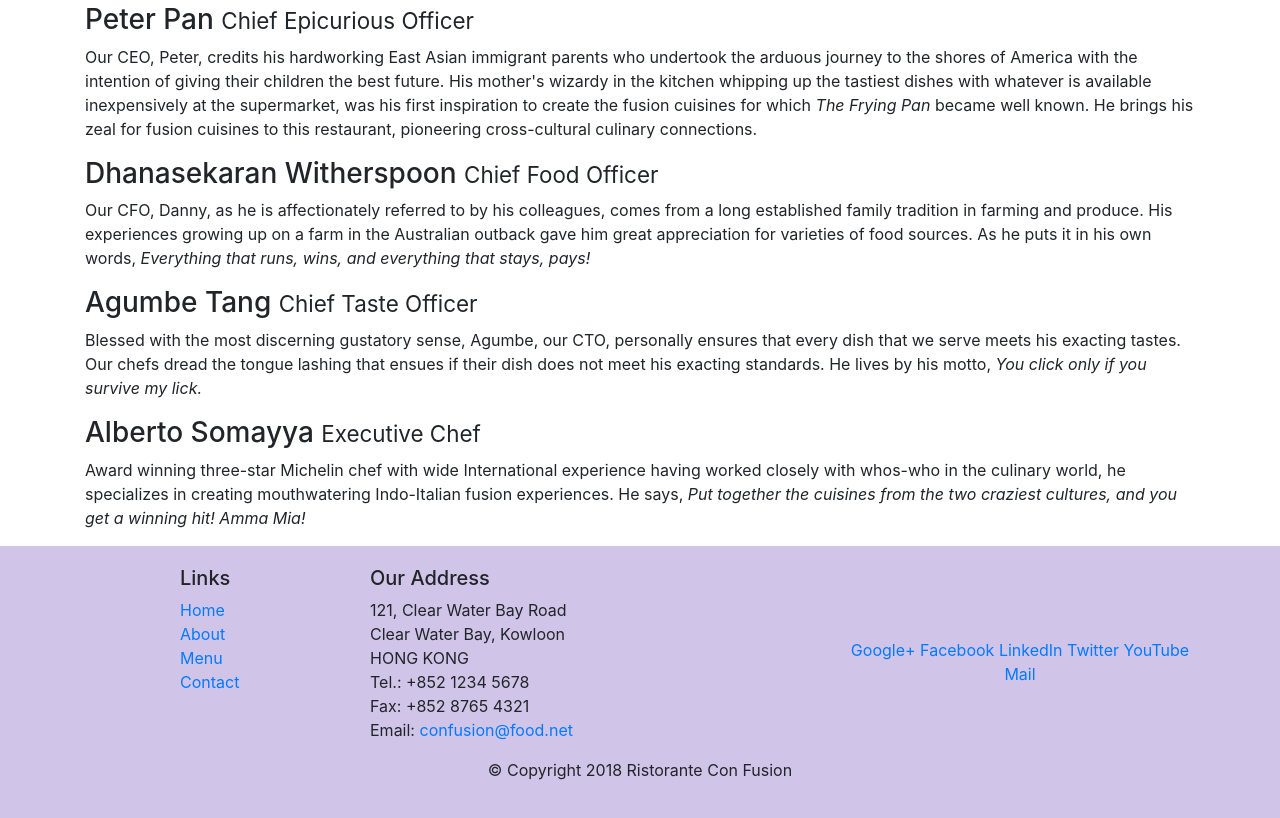
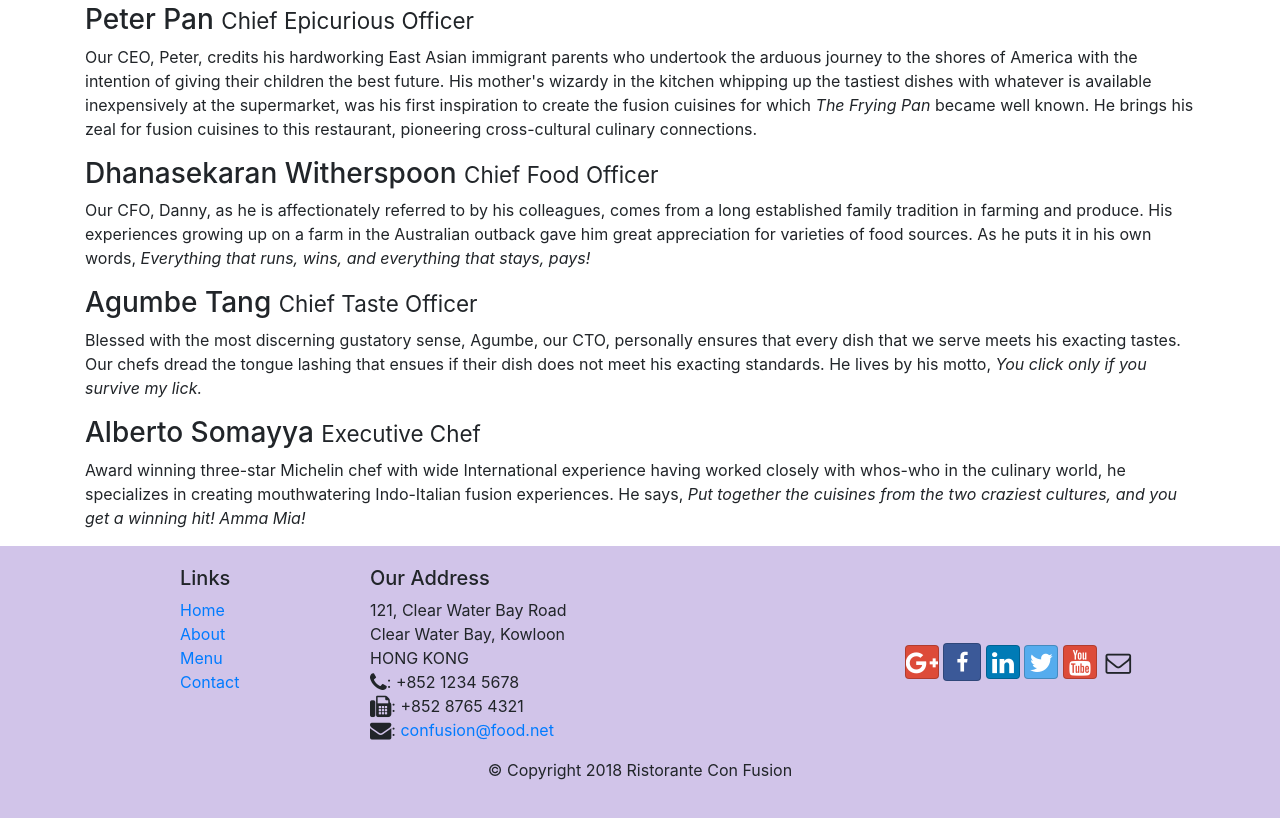
Before and after one commit to bhuwan1998/web-dev-course, a website: page aboutus.html in a window 1280 px wide. Shown: the part 775-1593 px from the top of the page. Drawn offline with nearby package versions, Linux system fonts and the light colour scheme.

Commit message:
Icon fonts

```diff
--- a/aboutus.html
+++ b/aboutus.html
@@ -7,7 +7,14 @@
     <meta http-equiv="x-ua-compatible" content="ie=edge">
     <!-- Bootstrap CSS -->
     <link rel="stylesheet" href="node_modules/bootstrap/dist/css/bootstrap.min.css">
+    <link rel="stylesheet" href="node_modules/font-awesome/css/font-awesome.min.css">
+    <link rel="stylesheet" href="node_modules/bootstrap-social/bootstrap-social.css">
     <link rel="stylesheet" href="css/styles.css">
+
+    <link rel="shortcut icon" href="#" />
+
+
+
 
 
     <title>Ristorante Con Fusion: About Us</title>
@@ -29,11 +36,11 @@
                 <!--right margin should be set as much as as possible-->
                 <!-- active class helps us to show home as active in the nav bar-->
                 <div class="collapse navbar-collapse" id="Navbar">
-                    <li class="nav-item"> <a class="nav-link" href="./index.html"> Home </a> </li>
+                    <li class="nav-item"> <a class="nav-link" href="./index.html"> <span class="fa fa-home fa-lg"></span> Home </a> </li>
                     <!-- nav item helps us show list items as horizontal -->
-                    <li class="nav-item active"> <a class="nav-link" href="#"> About </a> </li>
-                    <li class="nav-item"> <a class="nav-link" href="#"> Menu </a> </li>
-                    <li class="nav-item"> <a class="nav-link" href="#"> Contact </a> </li>
+                    <li class="nav-item active"> <a class="nav-link" href="#"><span class="fa fa-info fa-lg"></span> About </a> </li>
+                    <li class="nav-item"> <a class="nav-link" href="#"> <span class=" fa fa-list fa-lg"></span> Menu </a> </li>
+                    <li class="nav-item"> <a class="nav-link" href="#"> <span class="fa fa-address-card fa-lg"></span> Contact </a> </li>
             </ul>
         </div>
 
@@ -115,19 +122,19 @@
 		              121, Clear Water Bay Road<br>
 		              Clear Water Bay, Kowloon<br>
 		              HONG KONG<br>
-		              Tel.: +852 1234 5678<br>
-		              Fax: +852 8765 4321<br>
-		              Email: <a href="mailto:confusion@food.net">confusion@food.net</a>
+                      <i class="fa fa-phone fa-lg"></i>: +852 1234 5678<br>
+                      <i class="fa fa-fax fa-lg"></i>: +852 8765 4321<br>
+                      <i class="fa fa-envelope fa-lg"></i>: <a href="mailto:confusion@food.net">confusion@food.net</a>
 		           </address>
                 </div>
                 <div class="col-12 col-sm-4 align-self-center">
                     <div class="text-center">
-                        <a href="http://google.com/+">Google+</a>
-                        <a href="http://www.facebook.com/profile.php?id=">Facebook</a>
-                        <a href="http://www.linkedin.com/in/">LinkedIn</a>
-                        <a href="http://twitter.com/">Twitter</a>
-                        <a href="http://youtube.com/">YouTube</a>
-                        <a href="mailto:">Mail</a>
+                        <a class="btn btn-social-icon btn-google" href="http://google.com/+"><i class="fa fa-google-plus fa-lg"> </i></a>
+                        <a class="btn btn-social-cion btn-facebook" href="http://www.facebook.com/profile.php?id="><i class="fa fa-facebook fa-lg"></i></a>
+                        <a class="btn btn-social-icon btn-linkedin" href="http://www.linkedin.com/in/"><i class="fa fa-linkedin fa-lg"></i></a>
+                        <a class="btn btn-social-icon btn-twitter" href="http://twitter.com/"><i class="fa fa-twitter fa-lg"></i></a>
+                        <a class="btn btn-social-icon btn-google" href="http://youtube.com/"><i class="fa fa-youtube fa-lg"></i></a>
+                        <a class="btn btn-social-icon" href="mailto:"><i class="fa fa-envelope-o fa-lg"></i></a>
                     </div>
                 </div>
            </div>
```
Also changed, not shown: index.html (+14 -13 lines).
